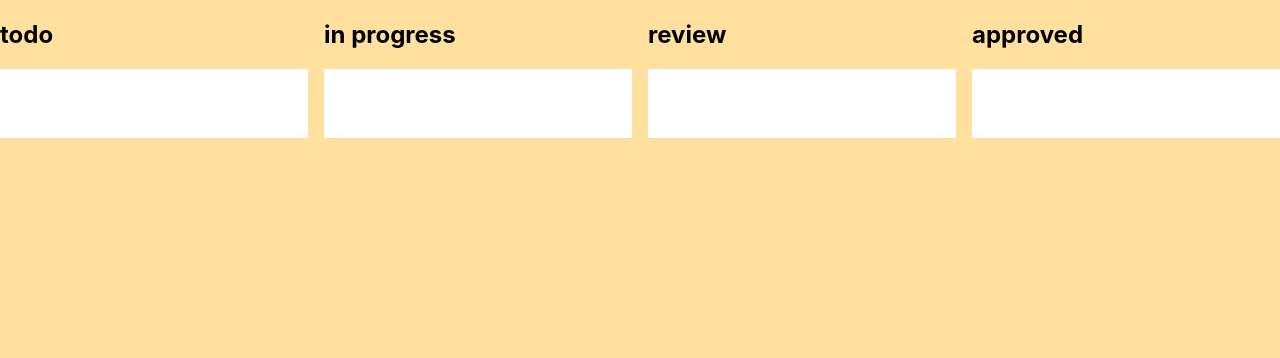
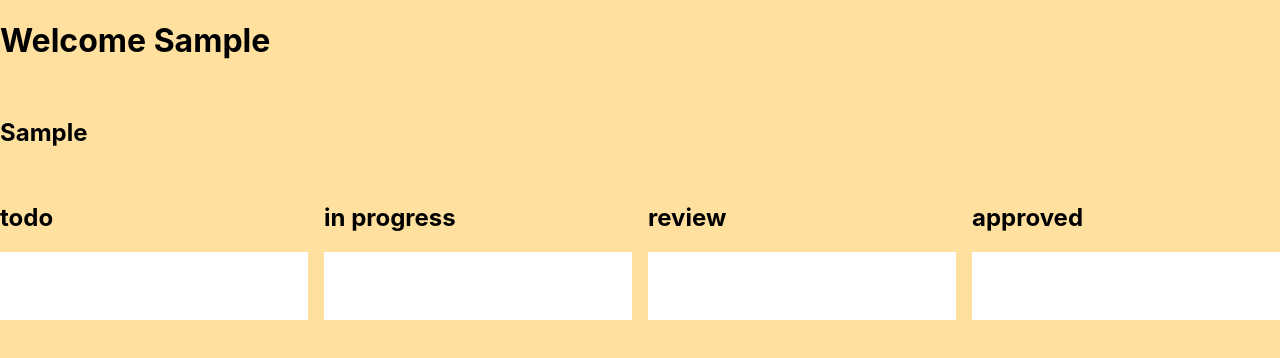
Before and after one commit to juanroyofullstack/to-do-app, a React (Create React App) app: page / in a window 1280 px wide. Both pictures are taken after typing "Sample", "Sample" into the empty fields and a click on the button "Create Project". Shown: the top 358 px of the page. Built offline with nearby package versions, Linux system fonts and the light colour scheme.

Commit message:
add: context loose type and styles

```diff
--- a/src/components/InscriptionForm.tsx
+++ b/src/components/InscriptionForm.tsx
@@ -10,8 +10,9 @@ interface WelcomeFormInterface {
     projectname: string;
 }
 
-export const InscriptionForm = (): JSX.Element => {
+export const InscriptionForm: React.FC = (): JSX.Element => {
     const dispatch = useDispatch()
+
     const [formData, setFormData] = useState<WelcomeFormInterface>({
        name: '',
        projectname: ''
--- a/src/components/TaskColumn.tsx
+++ b/src/components/TaskColumn.tsx
@@ -1,7 +1,7 @@
-import React, { useState } from 'react'
+import React from 'react'
 import './TaskColumn.scss'
 
-export const TaskColumn = ({ title }: { title: string }) => {
+export const TaskColumn = ({ title }: { title: string }): JSX.Element => {
     return <div className={`Column Column-${title}`} key={title}>
              <h2>{title}</h2>
              <div className={'Column-box'}></div>
--- a/src/containers/BoardContainer.scss
+++ b/src/containers/BoardContainer.scss
@@ -1,6 +1,12 @@
 .BoardContainer {
     display: flex;
+    flex-direction: column;
     gap: 1rem;
     width: 100%;
     height: 100%;
+
+    &-container {
+        display: flex;
+        gap: 1rem;
+    }
 }
--- a/src/containers/BoardContainer.tsx
+++ b/src/containers/BoardContainer.tsx
@@ -1,14 +1,22 @@
 import React from 'react'
+import { useSelector } from 'react-redux';
 
+import { TaskColumn } from '../components/TaskColumn'
+import type { RootState } from '../store/index'
 import { utils } from '../utils/index'
-import { TaskColumn } from '../components/TaskColumn'
 import './BoardContainer.scss'
 
-export const BoardContainer = (): JSX.Element => {
+export const BoardContainer: React.FC = (): JSX.Element => {
+    const { name, projectname } = useSelector((state: RootState) => state.projectData.project)
+
     const columns = utils['COLUMNS']
     return (
         <div className={'BoardContainer'}>
-            {columns.map((column, id) => (<TaskColumn key={id} title={column.title}/>))}
+            <h1>Welcome {name}</h1>
+            <h2>{projectname}</h2>
+            <div className='BoardContainer-container'>
+                {columns.map((column, id) => (<TaskColumn key={id} title={column.title}/>))}
+            </div>
         </div>
     )
 }
--- a/src/types.d.ts
+++ b/src/types.d.ts
@@ -1,3 +1,4 @@
+
 interface ICreateProject {
     name: string;
     projectname: string;
```
Also changed, not shown: src/App.tsx (+5 -6 lines), src/utils/getContext.tsx (added, +27 -0 lines), .eslintrc.json, 1 other file (tests, documents, lock files or other folders).
